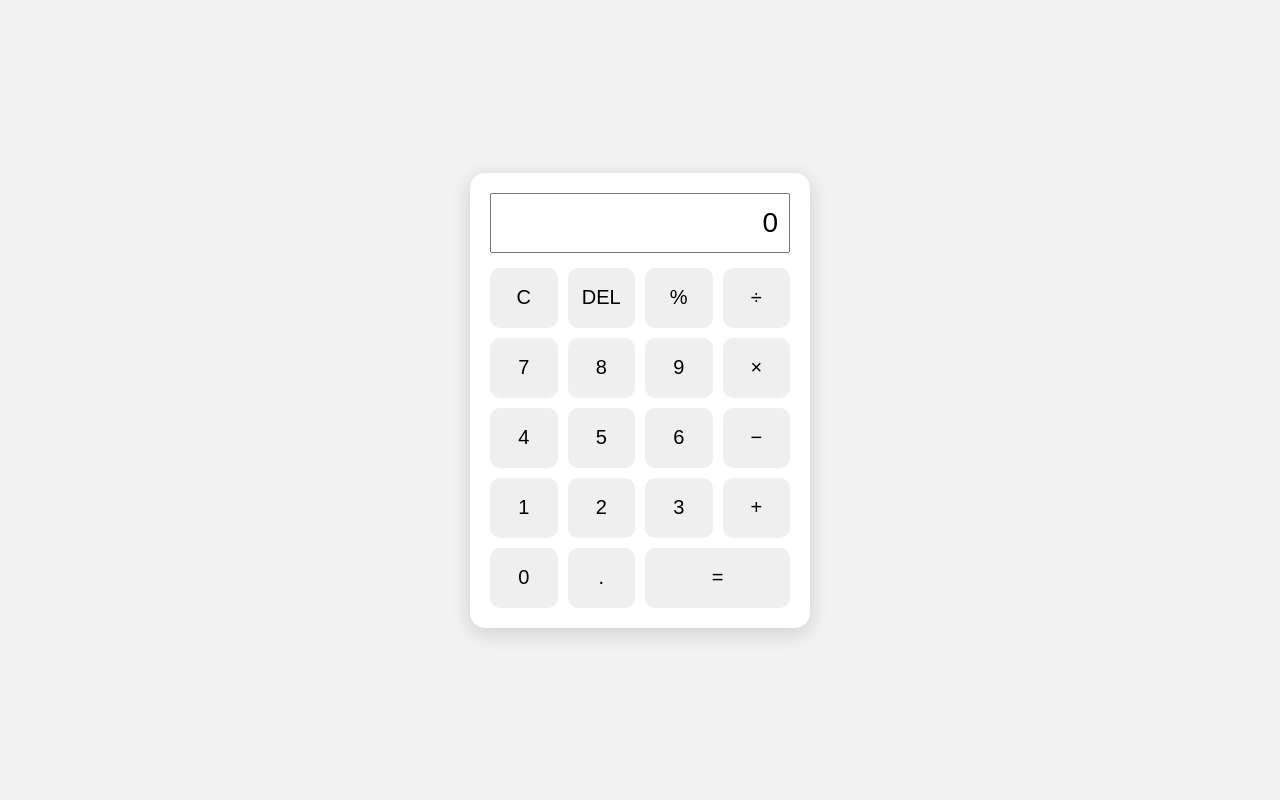
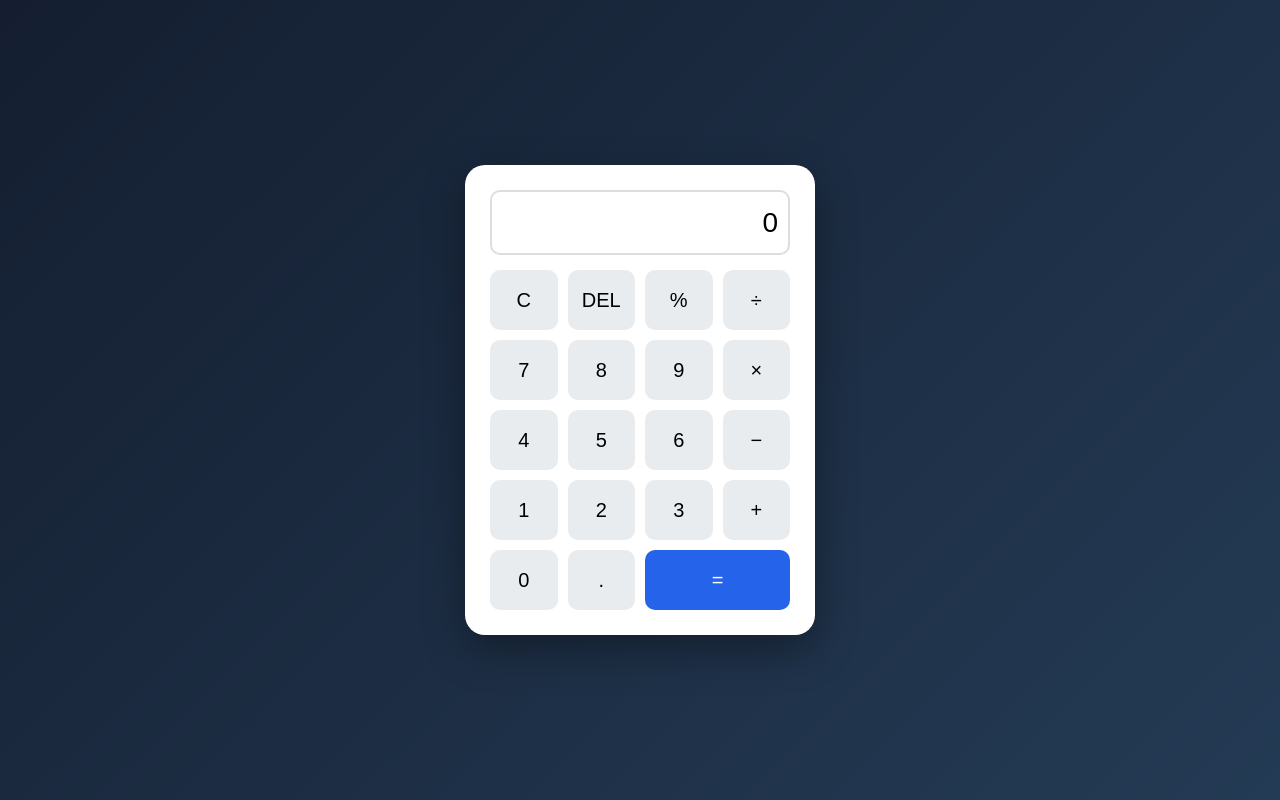
Before and after one commit to USHARANI381/payments-calculator, a plain HTML site: page index.html in a window 1280 px wide. Drawn offline with Linux system fonts and the light colour scheme.

Commit message:
Update index.html

```diff
--- a/index.html
+++ b/index.html
@@ -8,7 +8,7 @@
    <style>
     body {
         font-family: Arial, sans-serif;
-            background: #f2f2f2;
+        background: linear-gradient(135deg, #141e30, #243b55);
         display: flex;
         justify-content: center;
         align-items: center;
@@ -17,21 +17,23 @@
     }
 
     .calculator {
-            background: white;
-            padding: 20px;
-            border-radius: 15px;
+        background: #ffffff;
+        padding: 25px;
+        border-radius: 20px;
         width: 300px;
-            box-shadow: 0 5px 20px rgba(0, 0, 0, 0.15);
+        box-shadow: 0 15px 40px rgba(0, 0, 0, 0.35);
     }
 
     #display {
         width: 100%;
         box-sizing: border-box;
-            height: 60px;
+        height: 65px;
         margin-bottom: 15px;
         font-size: 28px;
         text-align: right;
         padding: 10px;
+        border: 2px solid #ddd;
+        border-radius: 10px;
     }
 
     .buttons {
@@ -46,6 +48,7 @@
         border: none;
         border-radius: 10px;
         cursor: pointer;
+        background: #e9ecef;
     }
 
     button:hover {
@@ -54,6 +57,8 @@
 
     .equals {
         grid-column: span 2;
+        background: #2563eb;
+        color: white;
     }
 </style>
 </head>
```
Lines whose indentation alone changed are shown as unchanged.
